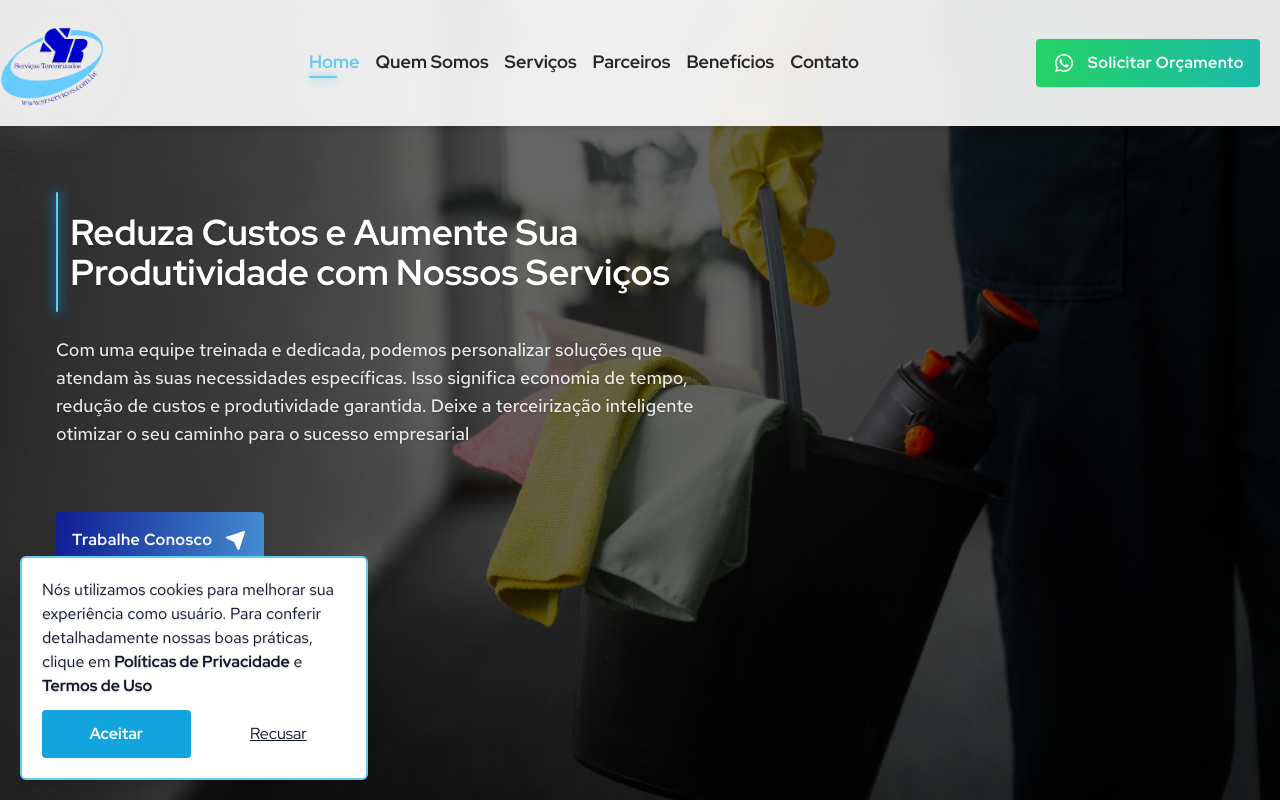
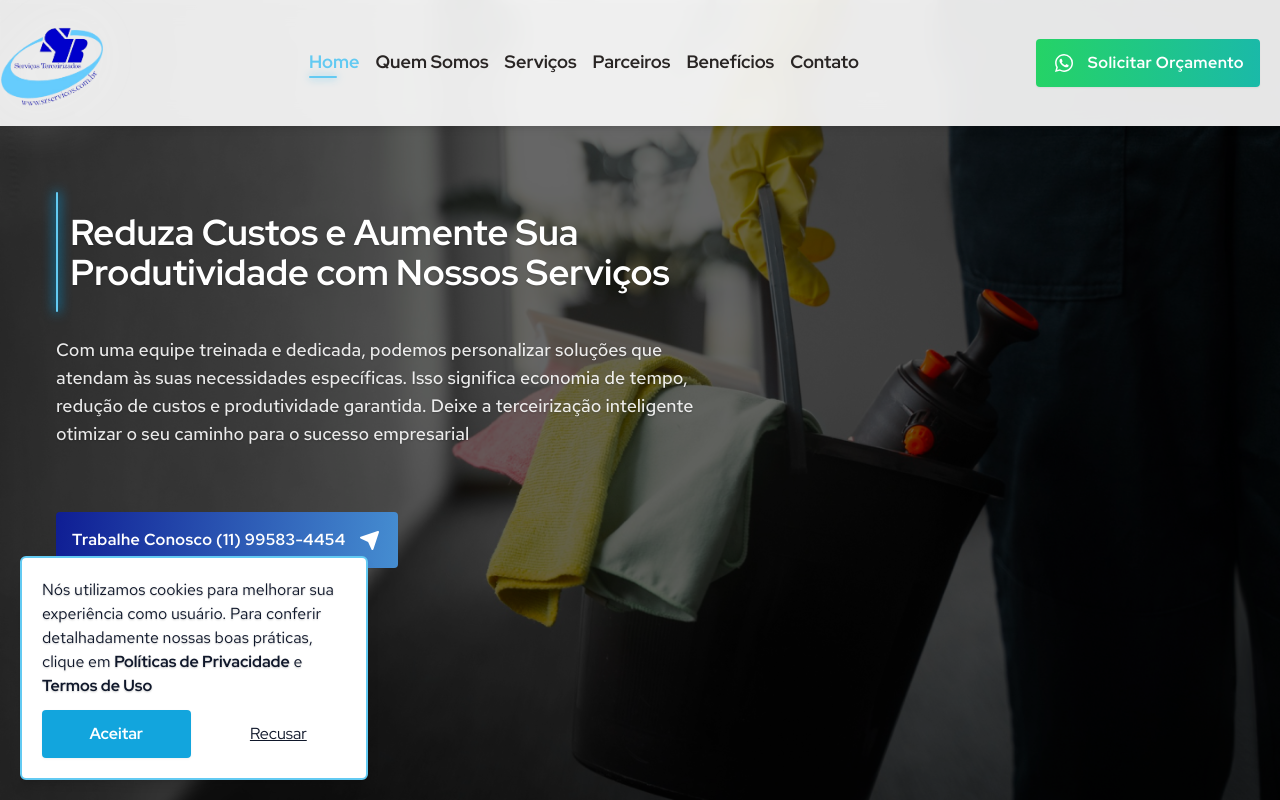
Before and after one commit to sirdav1d/SRSERVS, a React (Vite) app: page / in a window 1280 px wide. Shown: the top 800 px of the page. Built offline with nearby package versions, Linux system fonts and the light colour scheme.

Commit message:
Update index.tsx

```diff
--- a/src/components/organisms/HeroSection/index.tsx
+++ b/src/components/organisms/HeroSection/index.tsx
@@ -22,7 +22,7 @@ export default function HeroSection() {
 					terceirização inteligente otimizar o seu caminho para o sucesso
 					empresarial'
 					/>
-					<CTAButton text='Trabalhe Conosco' />
+					<CTAButton text='Trabalhe Conosco (11) 99583-4454' />
 				</div>
 			</div>
 		</div>
```
